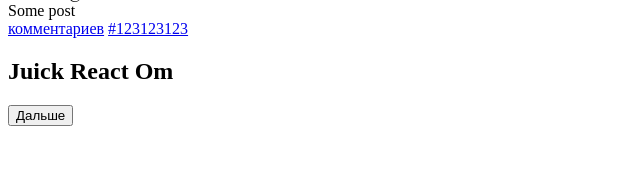
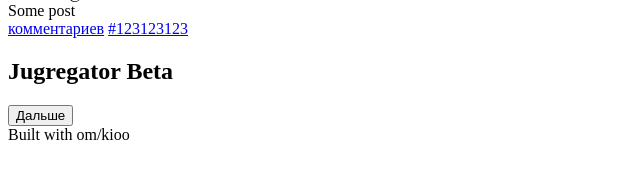
Before and after one commit to UndeRus/jugretop-om, a plain HTML site: page resources/public/template.html in a window 1280 px wide. Shown: the part 144-322 px from the top of the page, without its empty margins (0-640 px from the left). Drawn offline with Linux system fonts and the light colour scheme.

```diff
--- a/resources/public/template.html
+++ b/resources/public/template.html
@@ -26,13 +26,18 @@
       </div>
     </div>
     <div class="container" id="root">
-        <h2 id="title" class="text-center">Juick React Om</h2>
+        <header>
+            <h2 id="title" class="text-center">Jugregator Beta</h2>
+        </header>
         <div id="content" class="row">
 
         </div>
         <div class="row text-center">
           <button class="btn btn-default" id="refresh">Дальше</button>
         </div>
+        <footer>
+          <div class="text-center">Built with om/kioo</div>
+        </footer>
     </div>
   </body>
 </html>
```
Also changed, not shown: 2 other files.
